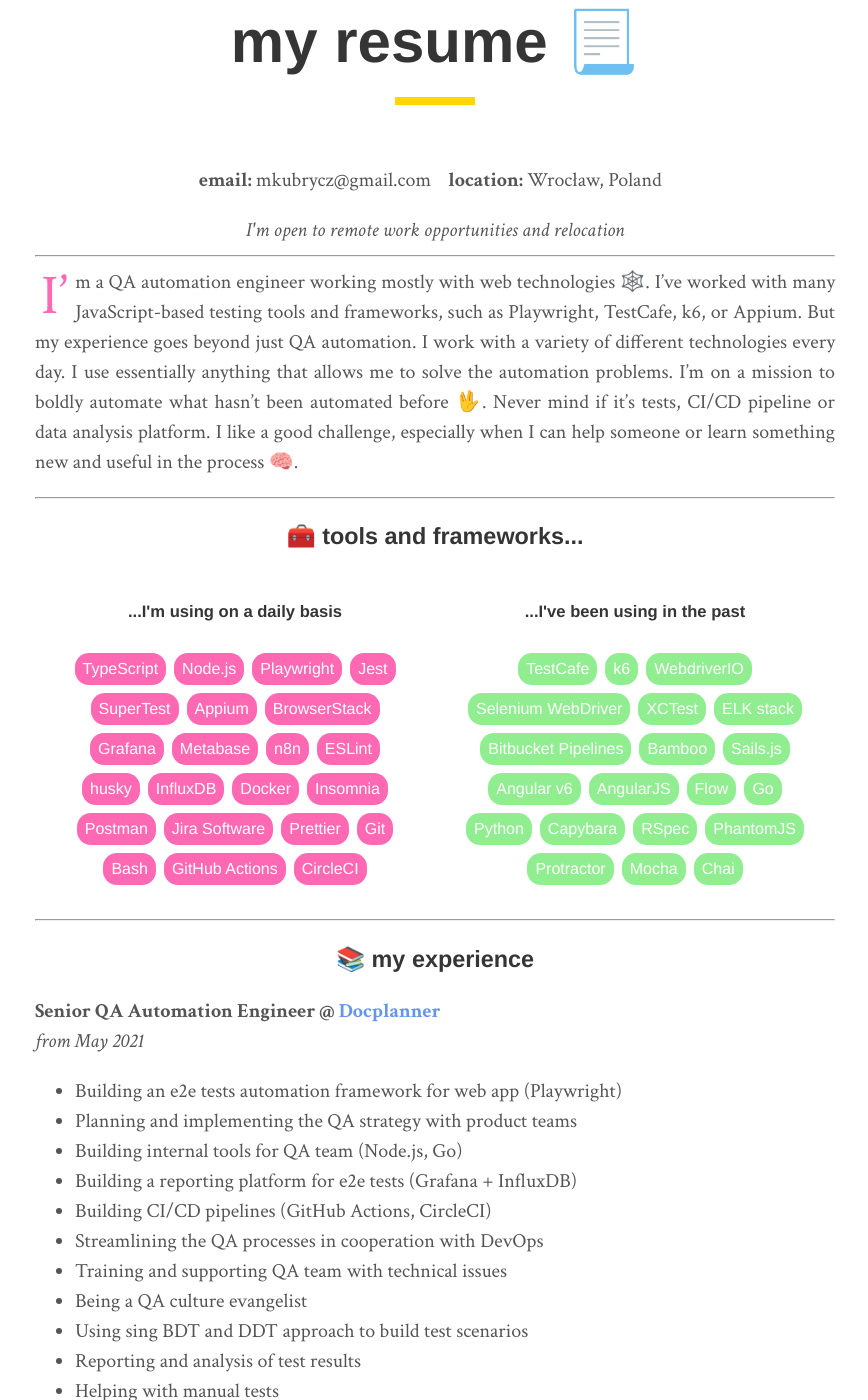
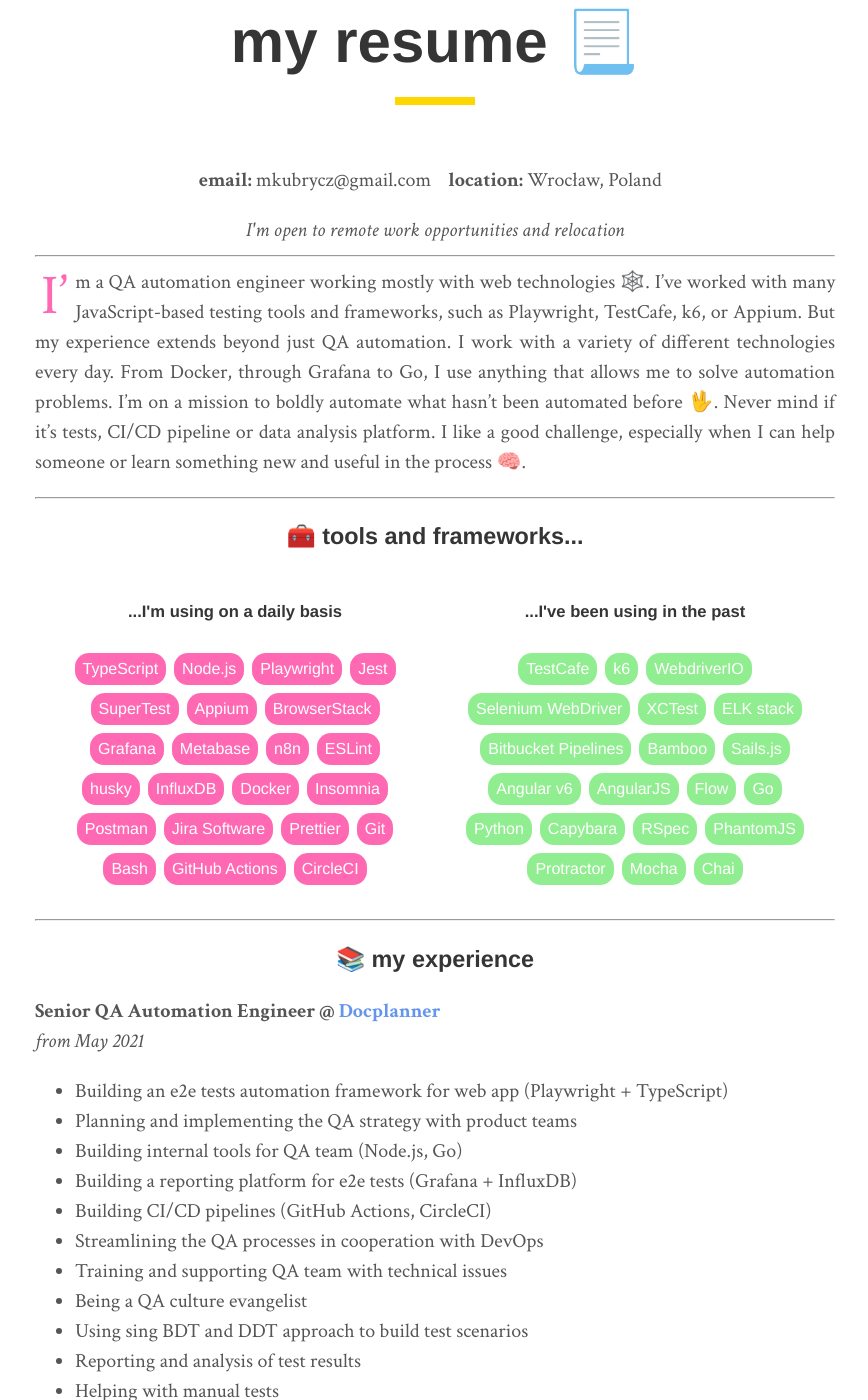
Before and after one commit to mkubrycz/mkubrycz.github.io, a Jekyll site: the page built from resume.md, in a window 1280 px wide and 1400 px high, scrolled down 198 px. Shown: the whole window, without its empty margins (205-1073 px from the left). Built offline with Jekyll 4.4.1, drawn with Linux system fonts in a browser that asks for light colours; some of the changed text lies outside the part shown.

Commit message:
update resume

```diff
--- a/resume.md
+++ b/resume.md
@@ -10,7 +10,7 @@
 
 ---
 
-I’m a QA automation engineer working mostly with web technologies 🕸️. I've worked with many JavaScript-based testing tools and frameworks, such as Playwright, TestCafe, k6, or Appium. But my experience goes beyond just QA automation. I work with a variety of different technologies every day. I use essentially anything that allows me to solve the automation problems. I'm on a mission to boldly automate what hasn’t been automated before 🖖. Never mind if it’s tests, CI/CD pipeline or data analysis platform. I like a good challenge, especially when I can help someone or learn something new and useful in the process 🧠.
+I’m a QA automation engineer working mostly with web technologies 🕸️. I've worked with many JavaScript-based testing tools and frameworks, such as Playwright, TestCafe, k6, or Appium. But my experience extends beyond just QA automation. I work with a variety of different technologies every day. From Docker, through Grafana to Go, I use anything that allows me to solve automation problems. I'm on a mission to boldly automate what hasn’t been automated before 🖖. Never mind if it’s tests, CI/CD pipeline or data analysis platform. I like a good challenge, especially when I can help someone or learn something new and useful in the process 🧠.
 
 ---
 
@@ -78,7 +78,7 @@
 **Senior QA Automation Engineer @ [Docplanner](https://www.docplanner.com)**
 _from May 2021_
 
-- Building an e2e tests automation framework for web app (Playwright)
+- Building an e2e tests automation framework for web app (Playwright + TypeScript)
 - Planning and implementing the QA strategy with product teams
 - Building internal tools for QA team (Node.js, Go)
 - Building a reporting platform for e2e tests (Grafana + InfluxDB)
@@ -93,18 +93,18 @@
 **QA Team Leader & QA Automation Engineer @ [Deviniti Sp. z o.o.](https://deviniti.com)**
 _as a QA Team Leader, from April 2019 to April 2021_
 
-- Keeping the spirits up!
-- Constantly expanding team members' knowledge
-- Recruiting new QA engineers
-- Improving the onboarding process
-- Planning and monitoring development paths for team members
 - Managing QA workflow
 - Planning QA strategy
+- Recruiting new QA engineers
+- Constantly expanding team members' knowledge
+- Planning and monitoring development paths for team members
+- Improving the onboarding process
 - Leading company's Testers Guild
+- Keeping the spirits up!
 
 _as a QA Automation Engineer, from January 2019 to April 2021_
 
-- Building an e2e tests automation framework for Jira extensions (TestCafe + K6 + Docker)
+- Building an e2e tests automation framework for Jira extensions (TestCafe + K6 + TypeScript)
 - Using sing BDT and DDT approach to build test scenarios
 - Reporting and analysis of test results
 - Building a reporting platform for e2e tests (Grafana + InfluxDB)
```
